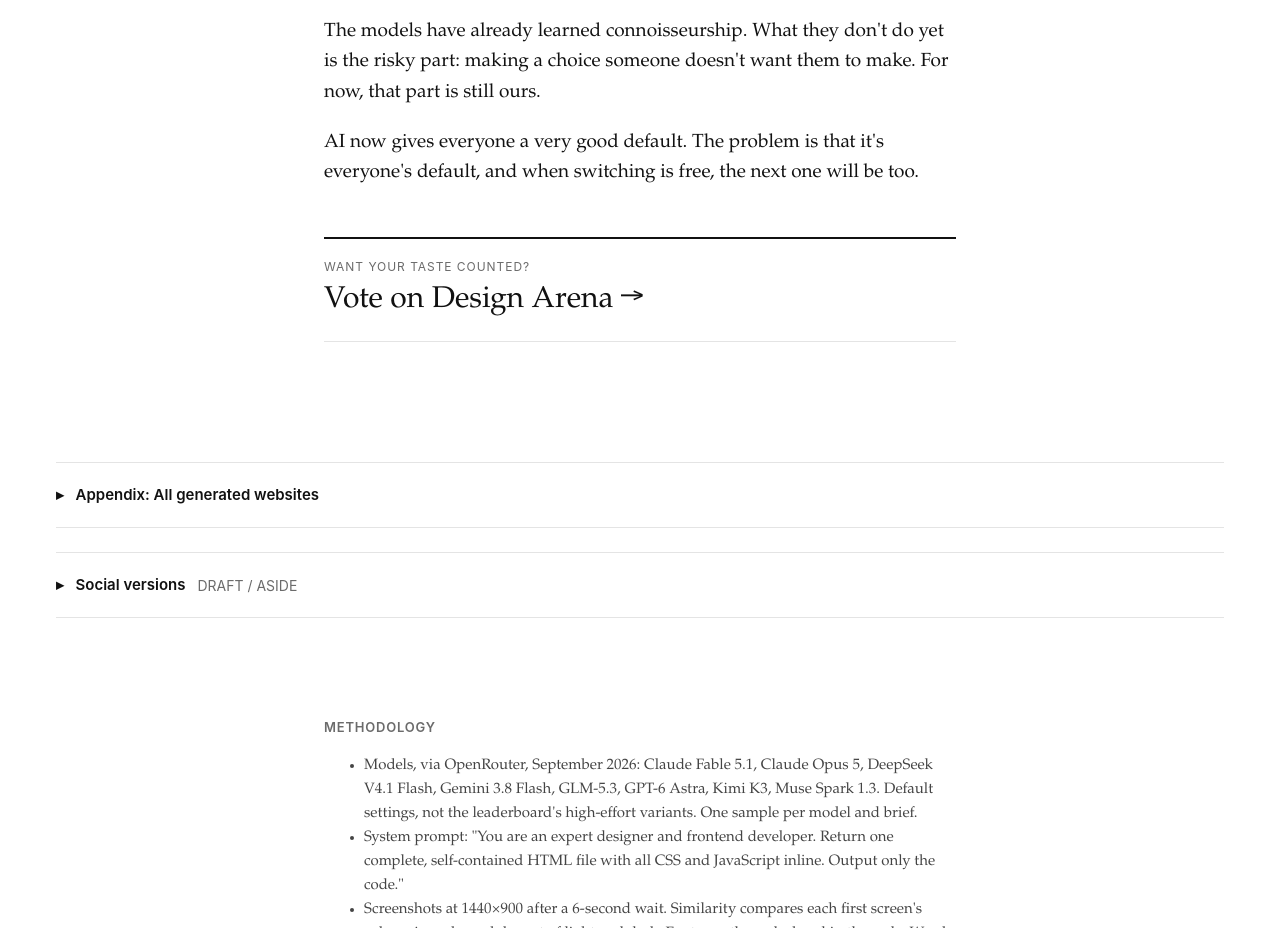
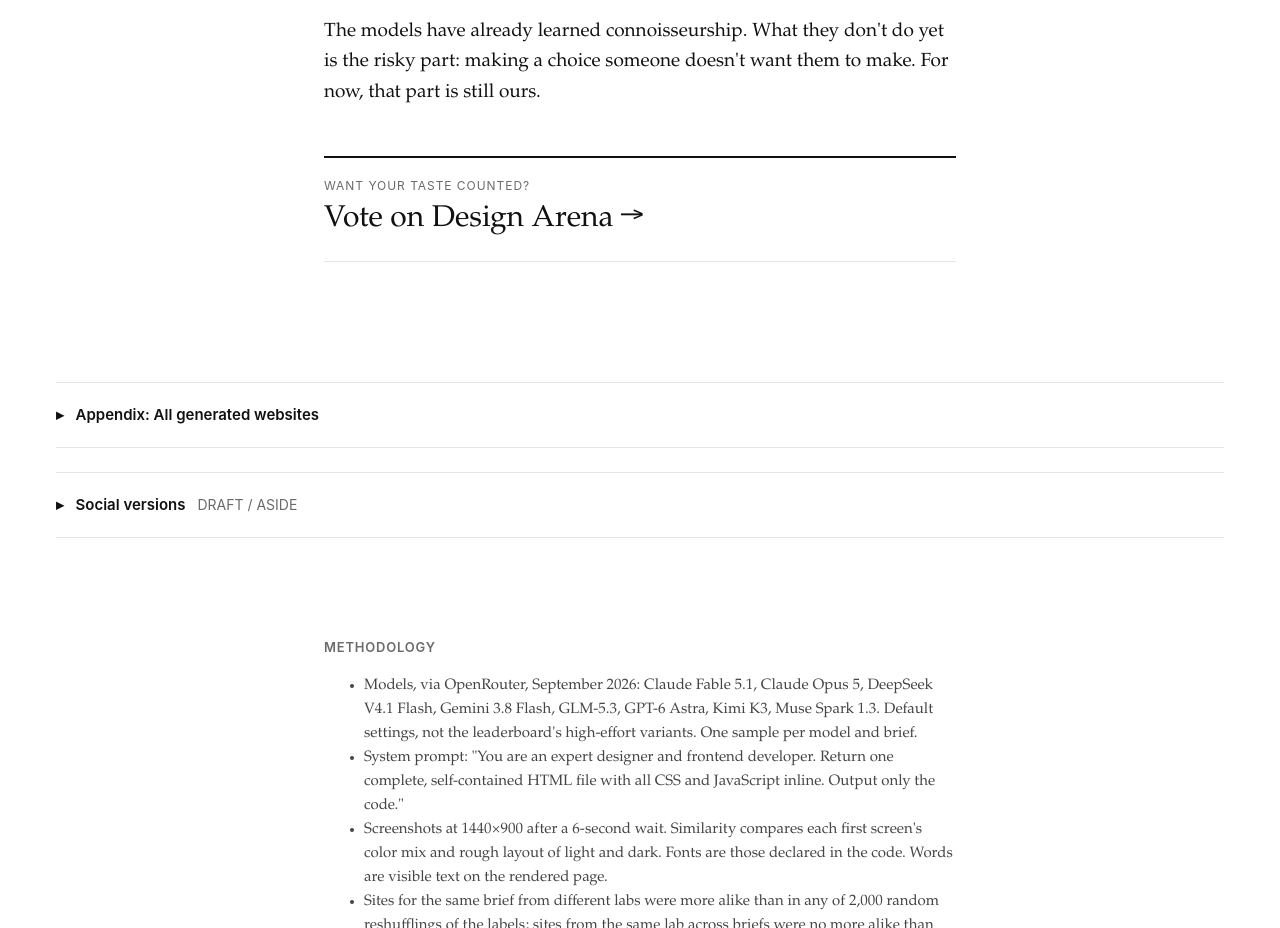
Before and after one commit to sliuu/openrouter-comparison, a plain HTML site: page analysis/blog_first_pass.html in a window 1280 px wide. Shown: the part 9791-10719 px from the top of the page. Drawn offline with nearby package versions, Linux system fonts and the light colour scheme.

Commit message:
Cut the redundant closing paragraph
The preceding line already lands the ending; this one restated it.

Co-Authored-By: Claude Opus 5 <noreply@anthropic.com>

```diff
--- a/analysis/blog_first_pass.html
+++ b/analysis/blog_first_pass.html
@@ -363,7 +363,6 @@
   <p>A website made by AI has almost no switching cost. In this experiment, a complete site cost anywhere from about a penny to a dollar and a half, and most took a few minutes. When anyone can redesign in an afternoon, the next look won't spread one remodel at a time. It could arrive everywhere, all at once.</p>
   <p>That changes what standing out is worth. In a slow cycle, whoever moves first gets years of being distinctive. In a fast one, the window between fresh and default might shrink to months, or weeks. For the businesses whose style <i>is</i> the product, like the interior designer, the tea house, or the festival, staying distinctive stops being a choice made once and becomes something they have to keep doing.</p>
   <p>The models have already learned connoisseurship. What they don't do yet is the risky part: making a choice someone doesn't want them to make. For now, that part is still ours.</p>
-  <p>AI now gives everyone a very good default. The problem is that it's everyone's default, and when switching is free, the next one will be too.</p>
   <a class="cta" href="https://www.designarena.ai" target="_blank" rel="noopener">
     <span class="cta-kicker">Want your taste counted?</span>
     <span class="cta-line">Vote on Design Arena <span class="arrow">→</span></span>
```
Also changed, not shown: dist/index.html (+0 -1 lines).
